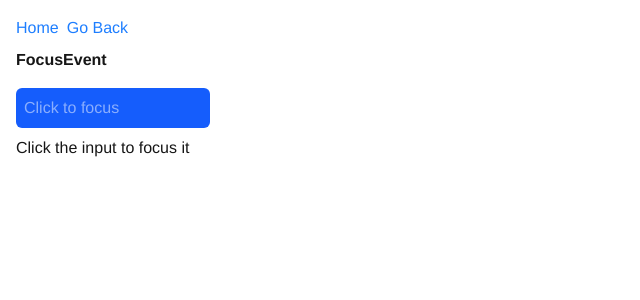
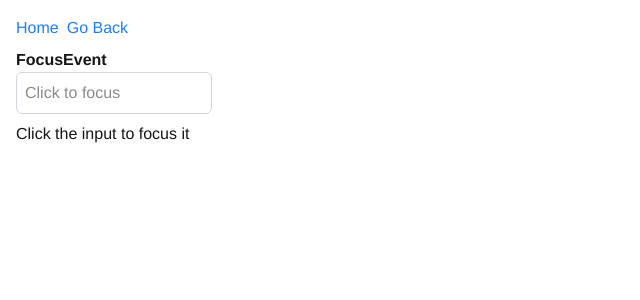
Before and after one commit to emanuelefavero/react-typescript, a Next.js app: page /events/focus-event in a window 1280 px wide. Shown: the top 300 px of the page, without its empty margins (0-640 px from the left). Built offline with nearby package versions, Linux system fonts and the light colour scheme.

Commit message:
refactor: replace input tags with Input components

```diff
--- a/src/app/events/change-event/page.tsx
+++ b/src/app/events/change-event/page.tsx
@@ -1,6 +1,7 @@
 'use client'
 
 import { type ChangeEvent, useState } from 'react'
+import Input from '@/components/Input'
 
 // * ChangeEvent is a built-in type in React that represents the event object for change events
 
@@ -15,12 +16,11 @@ export default function Page() {
     <>
       <h1>ChangeEvent</h1>
 
-      <input
+      <Input
         type='text'
         value={name}
         onChange={handleChange}
         placeholder='Enter your name'
-        className='border border-gray-300 rounded-md p-2 mr-2'
       />
       {name}
     </>
--- a/src/app/events/composition-event/page.tsx
+++ b/src/app/events/composition-event/page.tsx
@@ -1,6 +1,7 @@
 'use client'
 
 import { type CompositionEvent, useState } from 'react'
+import Input from '@/components/Input'
 
 // * CompositionEvent is a built-in type in React that represents the event object for composition events. It is often used to handle events related to text input, especially when using Input Method Editors (IMEs) for languages like Chinese, Japanese, or Korean. It is also used to handle dictation
 
@@ -16,13 +17,14 @@ export default function CompositionExample() {
       <h1>CompositionEvent</h1>
 
       <div className='p-4 space-y-4'>
-        <input
+        <Input
           type='text'
           placeholder='Dictate text here...'
           onCompositionEnd={handleCompositionEnd}
-          className='border p-2 rounded w-full'
         />
-        {composedText && <p className='text-blue-600'>{composedText}</p>}
+        {composedText && (
+          <p className='text-blue-600 dark:text-blue-400'>{composedText}</p>
+        )}
       </div>
     </>
   )
--- a/src/app/events/focus-event/page.tsx
+++ b/src/app/events/focus-event/page.tsx
@@ -1,6 +1,7 @@
 'use client'
 
 import { type FocusEvent, useState } from 'react'
+import Input from '@/components/Input'
 
 // * FocusEvent is a built-in type in React that represents the event object for focus events
 
@@ -21,14 +22,12 @@ export default function Page() {
     <>
       <h1>FocusEvent</h1>
 
-      <input
+      <Input
         type='text'
         onFocus={handleFocus}
         onBlur={handleBlur}
         placeholder='Click to focus'
-        className={`${
-          focused ? 'bg-green-600' : 'bg-blue-600'
-        } text-white rounded-md p-2 mt-4`}
+        className={focused ? 'bg-blue-600/20' : ''}
       />
       <p className='mt-2'>
         {focused ? 'Input is focused' : 'Click the input to focus it'}
--- a/src/app/events/form-event/page.tsx
+++ b/src/app/events/form-event/page.tsx
@@ -2,6 +2,7 @@
 
 import { type FormEvent, useState } from 'react'
 import Button from '@/components/Button'
+import Input from '@/components/Input'
 
 type User = {
   name: string
@@ -29,13 +30,7 @@ export default function Page() {
       <h1>FormEvent</h1>
 
       <form onSubmit={handleAddUser}>
-        <input
-          type='text'
-          name='name'
-          placeholder='Enter your name'
-          required
-          className='border border-gray-300 rounded-md p-2 mr-2'
-        />
+        <Input type='text' name='name' placeholder='Enter your name' required />
         <Button
           type='submit'
           className='cursor-pointer bg-blue-500 text-white rounded-md p-2'
```
